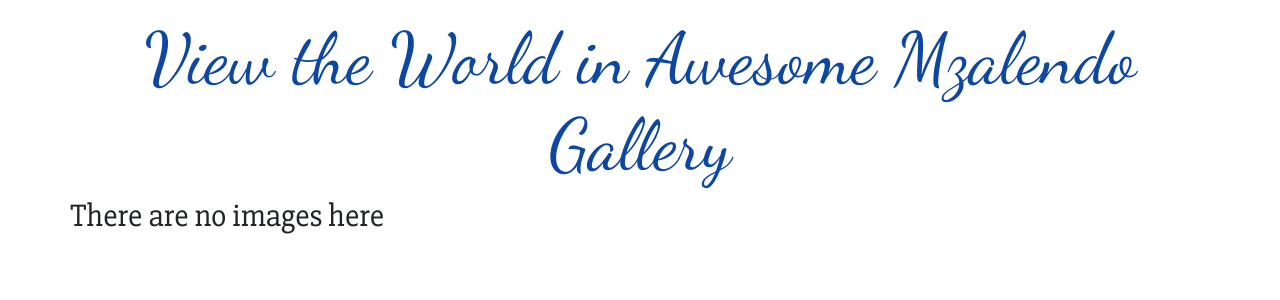
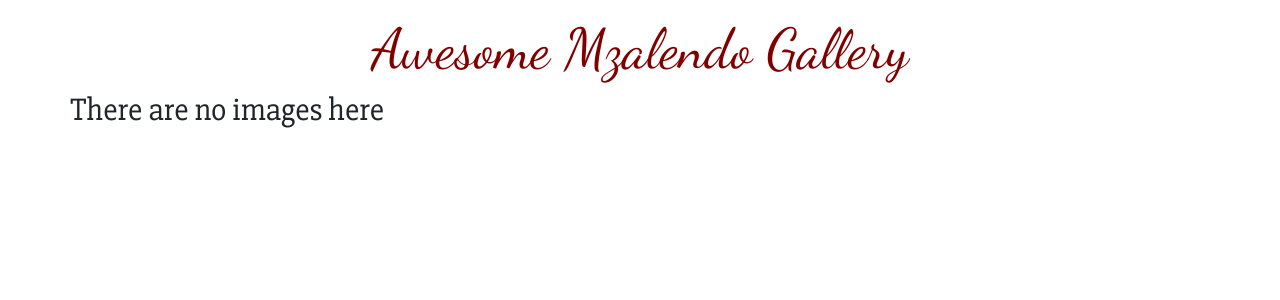
Before and after one commit to Steve-design/The-Galla, a Django app: page / in a window 1280 px wide. Shown: the part 56-356 px from the top of the page. Run offline with Django 3.2, Linux system fonts and the light colour scheme; data that the repository does not hold is empty; some libraries are stand-ins or nearby versions.

Commit message:
style the homepage

```diff
--- a/gallery/templates/images/homepage.html
+++ b/gallery/templates/images/homepage.html
@@ -5,11 +5,11 @@
 
 <div class="container">
 
-    <h1 style="text-align:center; color:#0d47a1" class="display-3">View the World in Awesome Mzalendo Gallery</h1>
+    <h1 style="text-align:center; color: maroon" class="display-4">Awesome Mzalendo Gallery</h1>
 
     {% for category in categories %}
 
-    <a href="/?category={{category.id}}"> <button class="btn btn-lg btn-link">      #{{category.name}}</button></a>
+    <a href="/?category={{category.id}}"> <button class="btn btn-lg btn-link"> #{{category.name}}</button></a>
 
           {% endfor %}
 
```
Also changed, not shown: images/marry.jpeg (added).
